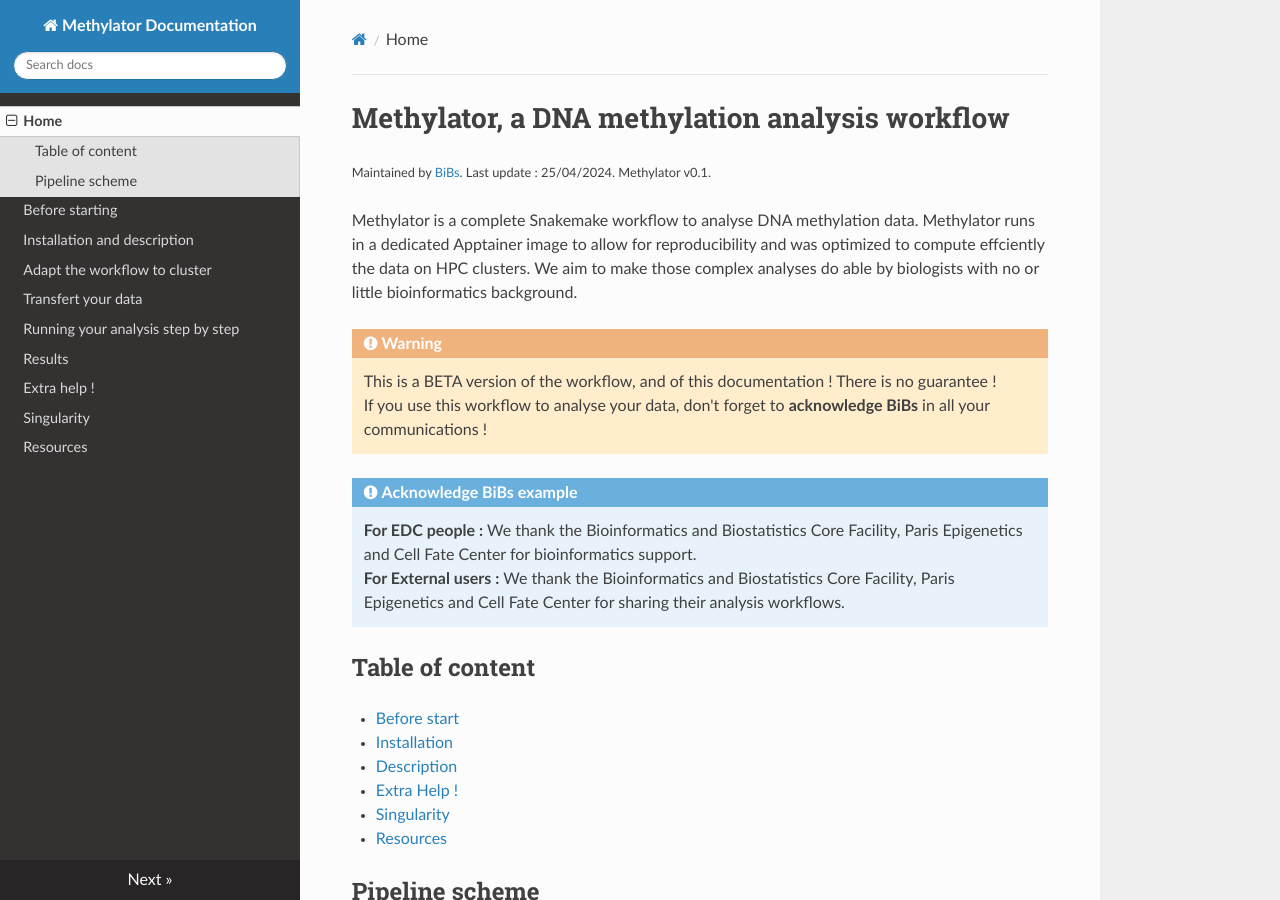
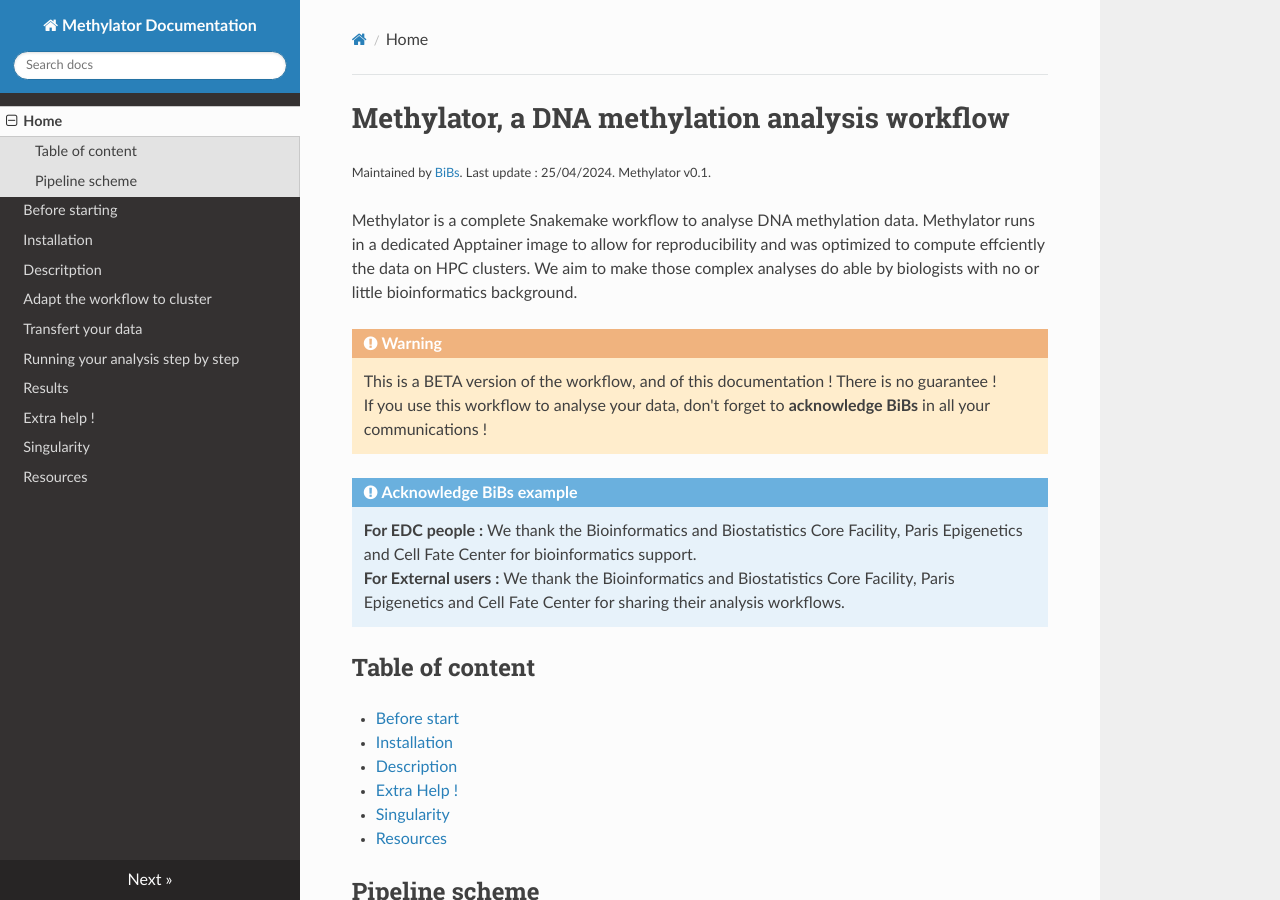
Before and after one commit to parisepigenetics/Methylator-Documentation, an MkDocs documentation site: the page built from docs/index.md, in a window 1280 px wide and 900 px high. Built offline with MkDocs 1.6.1, drawn with Linux system fonts in a browser that asks for light colours; nearby versions of some CDN libraries.

Commit message:
Update mkdocs.yml

```diff
--- a/mkdocs.yml
+++ b/mkdocs.yml
@@ -2,7 +2,8 @@ site_name: Methylator Documentation
 nav:
   - Home: index.md
   - Before starting: before_start.md
-  - Installation and description: installation.md
+  - Installation: installation.md
+  - Descritption: description.md
   - Adapt the workflow to cluster: adapt_cluster.md
   - Transfert your data: transfert_data.md
   - Running your analysis step by step: running.md
```
